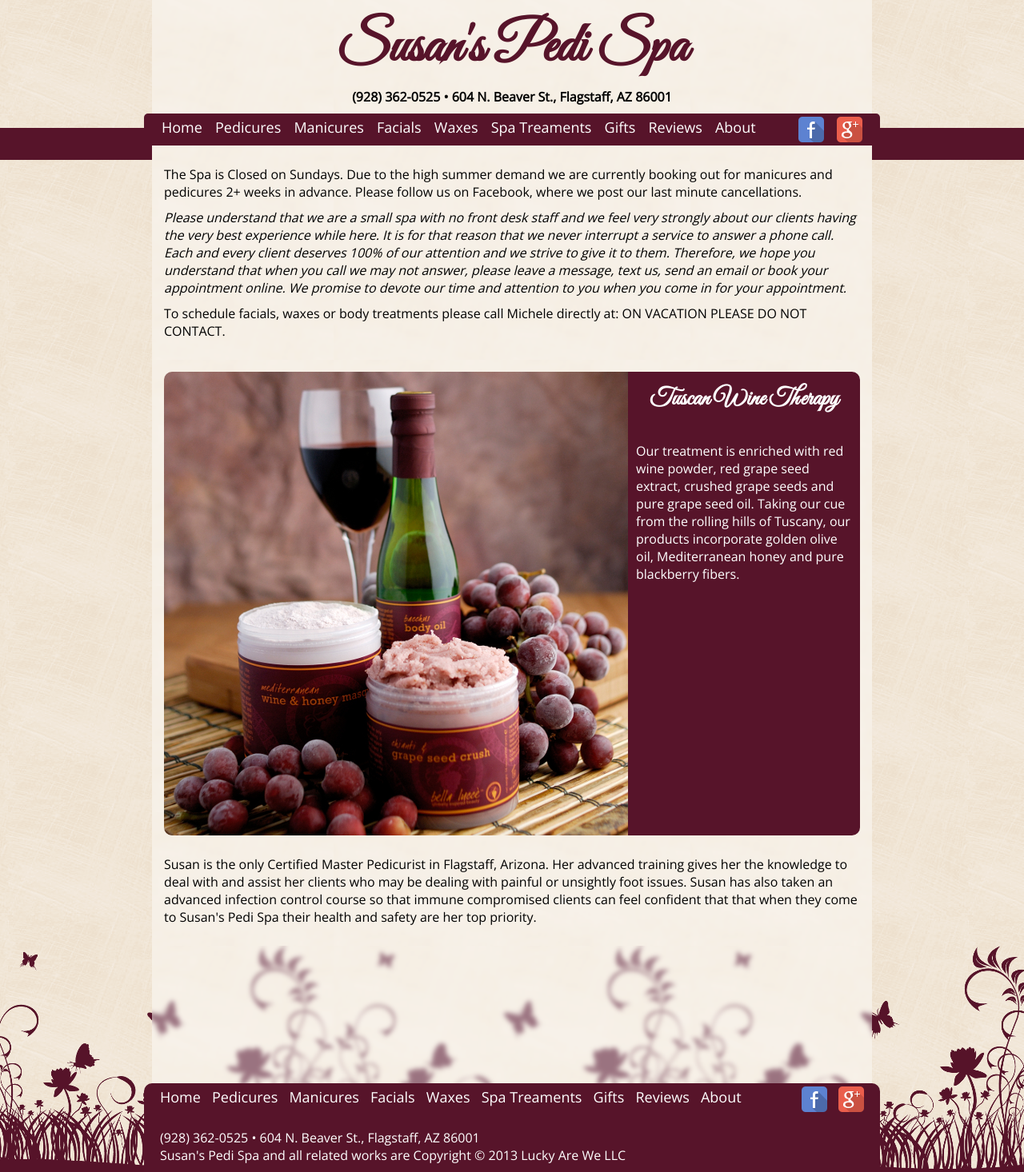
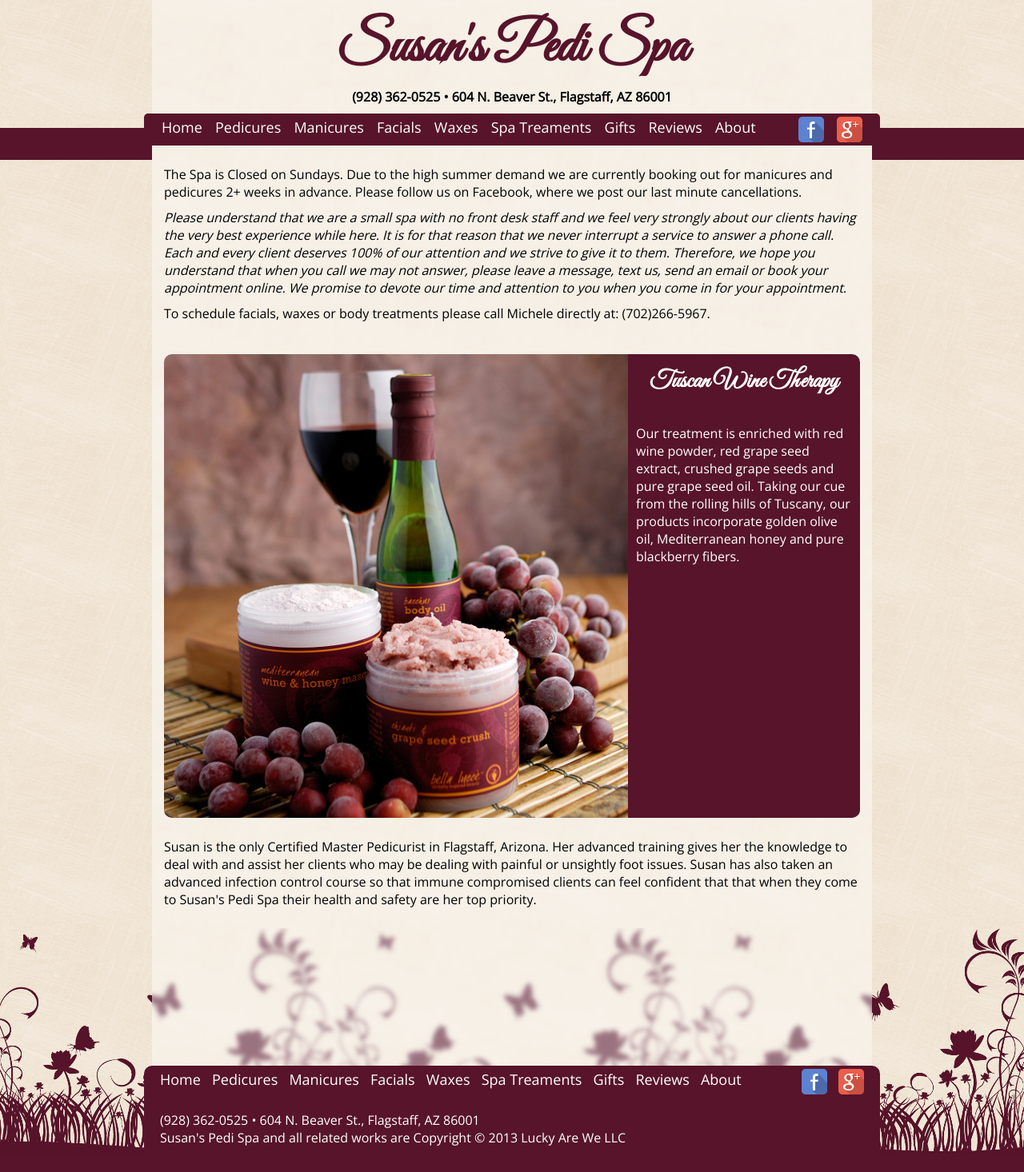
Before and after one commit to susanspedispa/susanspedispa.github.io, a Jekyll site: the page built from index.html, in a window 1280 px wide. Shown: the whole page at 80% size. Built offline with Jekyll 4.4.1, drawn with Linux system fonts in a browser that asks for light colours; after the commit the page ends 1444 px from its top, so only the background shows below that.

Commit message:
Update intro.html

```diff
--- a/_includes/intro.html
+++ b/_includes/intro.html
@@ -1,3 +1,3 @@
 <p>The Spa is Closed on Sundays. Due to the high summer demand we are currently booking out for manicures and pedicures 2+ weeks in advance. Please follow us on Facebook, where we post our last minute cancellations.<p></p></p>
 <p><i>Please understand that we are a small spa with no front desk staff and we feel very strongly about our clients having the very best experience while here. It is for that reason that we never interrupt a service to answer a phone call. Each and every client deserves 100% of our attention and we strive to give it to them. Therefore, we hope you understand that when you call we may not answer, please leave a message, text us, send an email or book your appointment online. We promise to devote our time and attention to you when you come in for your appointment. </i></p>
-<p>To schedule facials, waxes or body treatments please call Michele directly at: ON VACATION PLEASE DO NOT CONTACT.</p>
+<p>To schedule facials, waxes or body treatments please call Michele directly at: (702)266-5967.</p>
```
